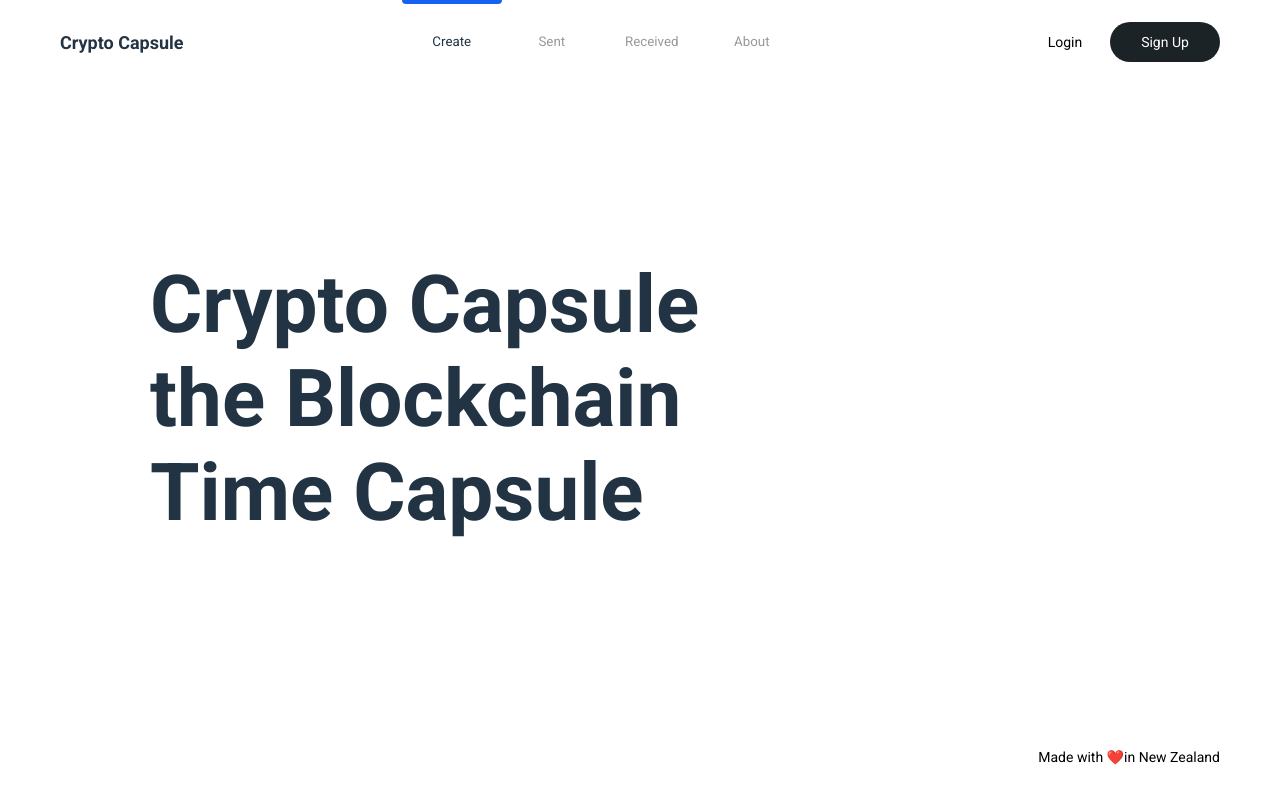
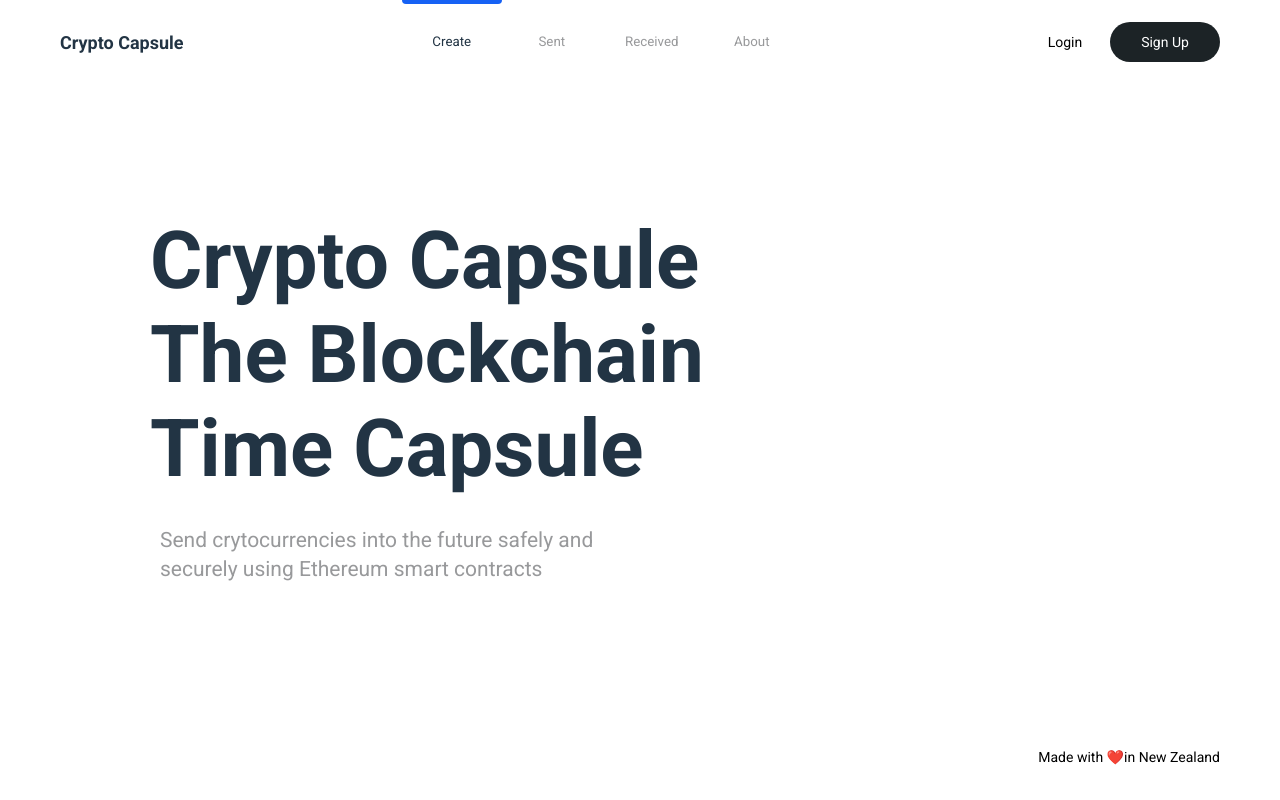
Before and after one commit to chase-manning/crypto-capsule, a React (Create React App) app in the folder website/: page / in a window 1280 px wide. Shown: the top 800 px of the page. Built offline with nearby package versions, Linux system fonts and the light colour scheme.

Commit message:
:rocket: add sub header to landing apge

```diff
--- a/website/src/components/Landing.tsx
+++ b/website/src/components/Landing.tsx
@@ -22,11 +22,24 @@ const Header = styled.h1`
   color: var(--main);
 `;
 
+const SubHeader = styled.div`
+  color: var(--sub);
+  margin-top: 30px;
+  margin-left: 10px;
+  font-size: 21px;
+  width: 75%;
+  line-height: 1.4;
+`;
+
 const Landing = () => {
   return (
     <StyledLanding>
       <Left>
-        <Header>Crypto Capsule the Blockchain Time Capsule</Header>
+        <Header>Crypto Capsule The Blockchain Time Capsule</Header>
+        <SubHeader>
+          Send crytocurrencies into the future safely and securely using
+          Ethereum smart contracts
+        </SubHeader>
       </Left>
       <div />
     </StyledLanding>
```
